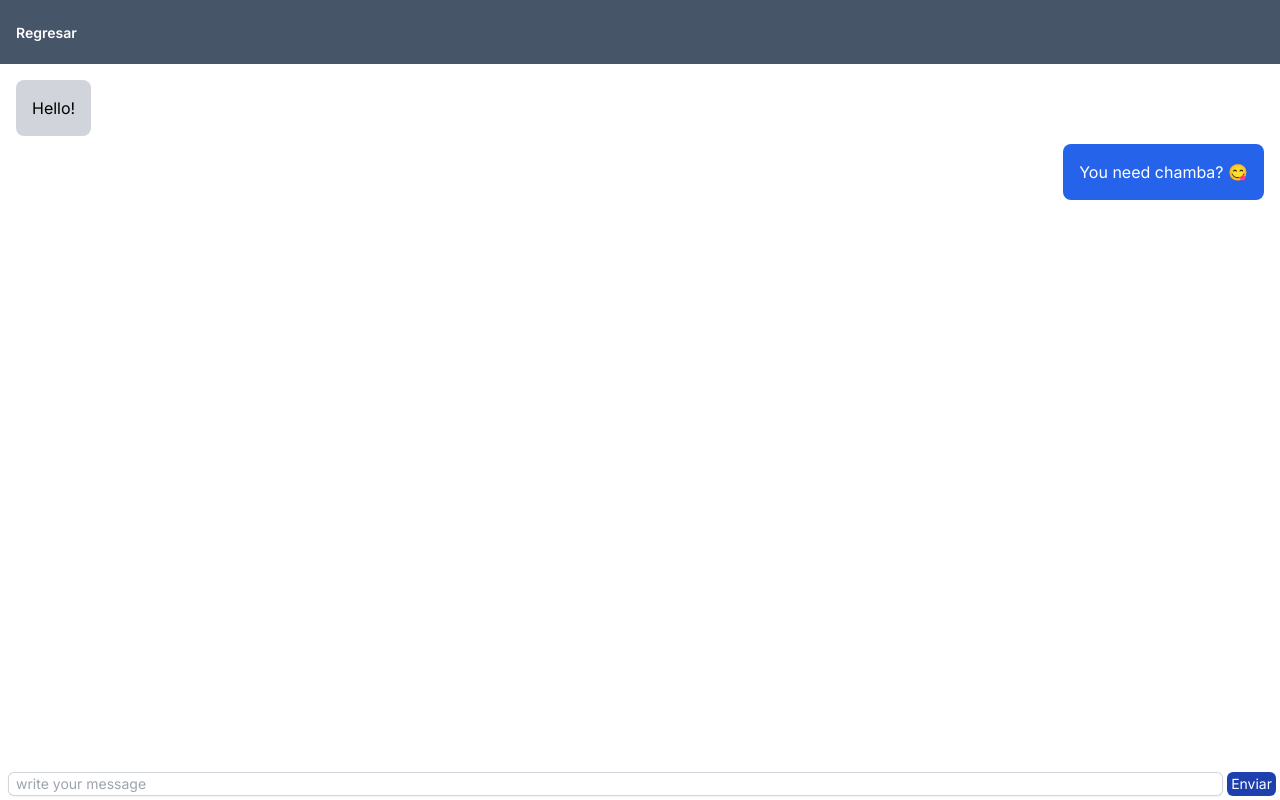
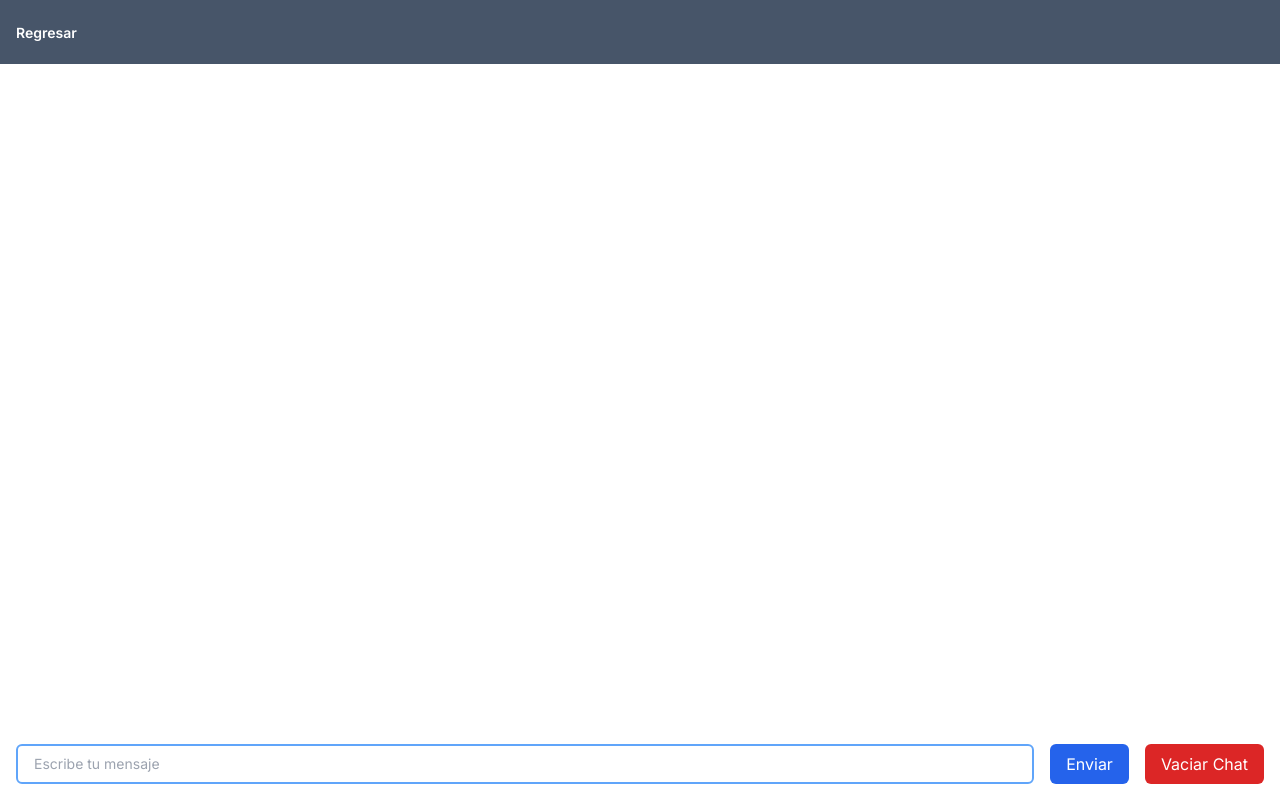
Before and after one commit to NightmareFox12/msg_cripto, a Next.js app: page /chat in a window 1280 px wide. Built offline with nearby package versions, Linux system fonts and the light colour scheme.

Commit message:
add new functions

```diff
--- a/src/app/chat/page.jsx
+++ b/src/app/chat/page.jsx
@@ -5,56 +5,93 @@ import Link from 'next/link';
 
 export default function Chat() {
   const [inputText, setInputText] = useState('');
+  const [messages, setMessages] = useState([]);
 
   const handleText = (text) => {
     setInputText(text);
   };
 
   const handleKey = (key) => {
-    if (key === 'Enter') setInputText('');
+    if (key === 'Enter') {
+      if (inputText.trim() !== '') {
+        setMessages([...messages, { text: inputText, id: Date.now() }]);
+        setInputText('');
+      }
+    }
   };
 
   const handleClick = () => {
-    setInputText('');
+    if (inputText.trim() !== '') {
+      setMessages([...messages, { text: inputText, id: Date.now() }]);
+      setInputText('');
+    }
+  };
+
+  const handleDelete = (id) => {
+    setMessages(messages.filter((message) => message.id !== id));
+  };
+
+  const handleClearChat = () => {
+    setMessages([]);
   };
 
   return (
     <>
       <main>
-        <header className="flex bg-slate-600 py-5">
-          <nav className="flex px-4">
+        <header className="flex bg-slate-600 py-5 px-4">
+          <nav>
             <ul>
-              <Link href="/listChat" className='text-white font-semibold text-sm'>Regresar</Link>
+              <li>
+                <Link
+                  href="/listChat"
+                  className="text-white font-semibold text-sm hover:underline"
+                >
+                  Regresar
+                </Link>
+              </li>
             </ul>
           </nav>
         </header>
 
-        <div className="flex flex-col gap-2 p-4 rounded-lg">
-          <article className="flex">
-            <div className="p-4 rounded-lg bg-gray-300">Hello! </div>
-          </article>
-          <article className="flex justify-end">
-            <div className="self-end p-4 rounded-lg bg-blue-600 text-white">
-              <p className='select-none' >You need chamba? 😋</p>
-            </div>
-          </article>
+        <div className="flex flex-col gap-4 p-4 rounded-lg">
+          {messages.map((message) => (
+            <article key={message.id} className="flex">
+              <div className="p-4 rounded-lg bg-gray-300">
+                {message.text}
+                <div className="flex mt-1">
+                  <button
+                    className="text-red-500 ml-auto hover:text-red-700 focus:outline-none"
+                    onClick={() => handleDelete(message.id)}
+                  >
+                    Eliminar
+                  </button>
+                </div>
+              </div>
+            </article>
+          ))}
         </div>
       </main>
 
-      <div className="flex px-1 w-full justify-center fixed bottom-0 mb-1">
+      <div className="flex px-4 w-full justify-center fixed bottom-0 mb-4">
         <input
           type="text"
           onChange={(e) => handleText(e.target.value)}
           onKeyDown={(e) => handleKey(e.key)}
           value={inputText}
-          placeholder="write your message"
-          className="flex-1 rounded-md border-0 px-2 mx-1 text-sm text-gray-900 shadow-sm ring-1 ring-inset ring-gray-300 placeholder:text-gray-400 focus:ring-2 focus:ring-inset sm:text-sm sm:leading-6"
+          placeholder="Escribe tu mensaje"
+          className="flex-1 rounded-md border-2 border-blue-400 px-4 py-2 text-sm text-gray-900 focus:outline-none focus:ring-2 focus:ring-blue-400 placeholder:text-gray-400"
         />
         <button
           onClick={handleClick}
-          className="bg-blue-800 text-white px-1 text-sm rounded-md"
+          className="bg-blue-600 text-white px-4 py-2 rounded-md ml-4 hover:bg-blue-700 focus:outline-none focus:ring-2 focus:ring-blue-400 transition duration-300"
         >
           Enviar
+        </button>
+        <button
+          onClick={handleClearChat}
+          className="bg-red-600 text-white px-4 py-2 rounded-md ml-4 hover:bg-red-700 focus:outline-none focus:ring-2 focus:ring-red-400 transition duration-300"
+        >
+          Vaciar Chat
         </button>
       </div>
     </>
```
